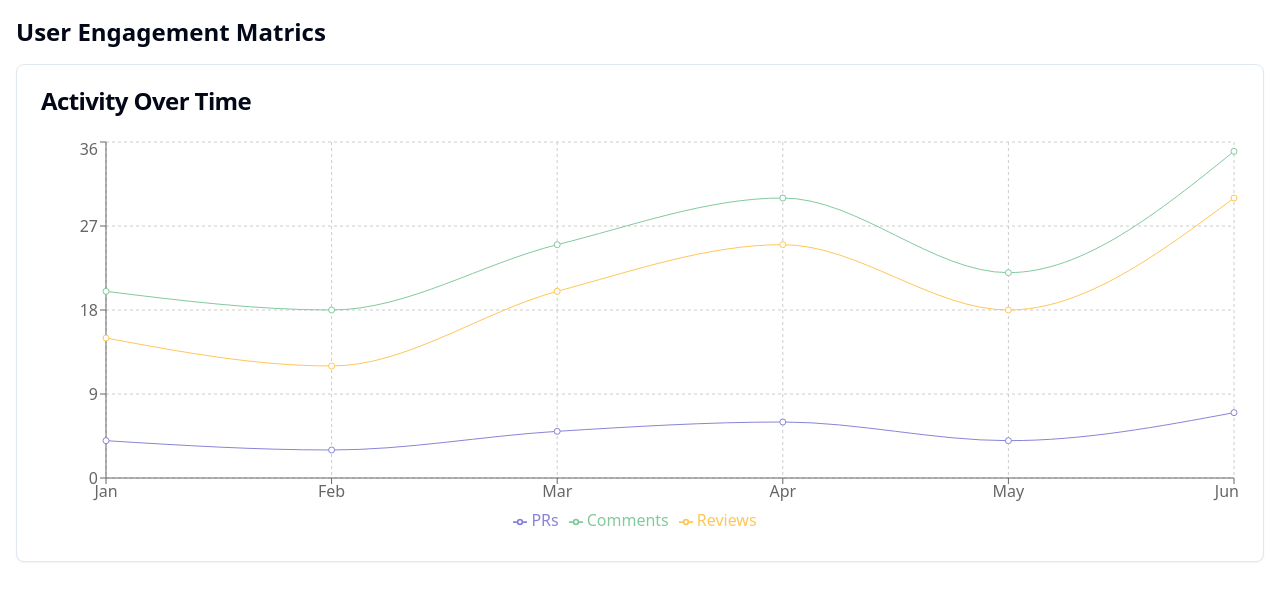
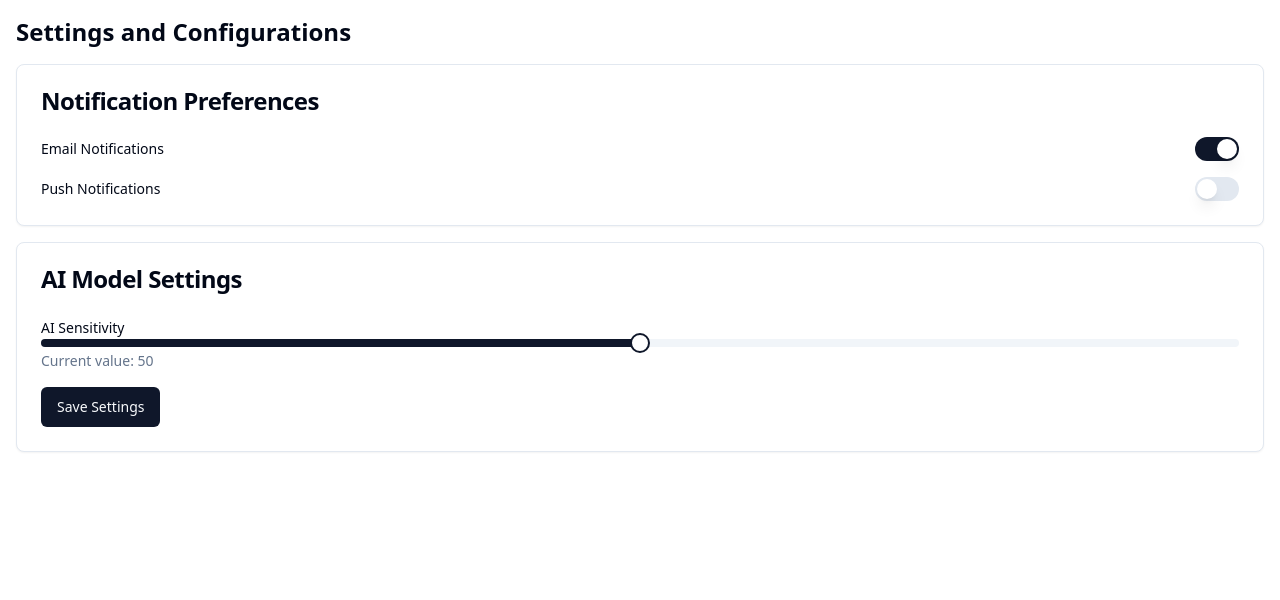
Before and after one commit to gitsurajkr/PR-Review-system, a React (Vite) app in the folder frontend/: page / in a window 1280 px wide. Shown: the top 600 px of the page. Built offline with nearby package versions, Linux system fonts and the light colour scheme.

Commit message:
added some components

```diff
--- a/frontend/package.json
+++ b/frontend/package.json
@@ -17,7 +17,10 @@
     "@mui/material": "^6.1.3",
     "@mui/styled-engine-sc": "^6.1.3",
     "@mui/x-charts": "^7.20.0",
+    "@radix-ui/react-label": "^2.1.0",
+    "@radix-ui/react-slider": "^1.2.1",
     "@radix-ui/react-slot": "^1.1.0",
+    "@radix-ui/react-switch": "^1.1.1",
     "class-variance-authority": "^0.7.0",
     "clsx": "^2.1.1",
     "lucide-react": "^0.451.0",
--- a/frontend/src/App.jsx
+++ b/frontend/src/App.jsx
@@ -5,6 +5,7 @@ import './App.css'
 import Dashboard from './Page/Dashboard/Dashboard'
 import PRsView from './Page/PRsView/PRsView'
 import Analytics  from './Page/Analytics/Analytics'
+import Setting from './Page/Setting/Setting'
 function App() {
 
   return (
@@ -20,7 +21,8 @@ function App() {
       {/* <PRInfo /> */}
       {/* <RecentActivities /> */}
       {/* <PRsView /> */}
-      <Analytics />
+      {/* <Analytics /> */}
+      <Setting />
     </>
   )
 }
--- /dev/null
+++ b/frontend/src/components/ui/label.jsx
@@ -0,0 +1,16 @@
+import * as React from "react"
+import * as LabelPrimitive from "@radix-ui/react-label"
+import { cva } from "class-variance-authority";
+
+import { cn } from "@/lib/utils"
+
+const labelVariants = cva(
+  "text-sm font-medium leading-none peer-disabled:cursor-not-allowed peer-disabled:opacity-70"
+)
+
+const Label = React.forwardRef(({ className, ...props }, ref) => (
+  <LabelPrimitive.Root ref={ref} className={cn(labelVariants(), className)} {...props} />
+))
+Label.displayName = LabelPrimitive.Root.displayName
+
+export { Label }
--- /dev/null
+++ b/frontend/src/components/ui/slider.jsx
@@ -0,0 +1,21 @@
+import * as React from "react"
+import * as SliderPrimitive from "@radix-ui/react-slider"
+
+import { cn } from "@/lib/utils"
+
+const Slider = React.forwardRef(({ className, ...props }, ref) => (
+  <SliderPrimitive.Root
+    ref={ref}
+    className={cn("relative flex w-full touch-none select-none items-center", className)}
+    {...props}>
+    <SliderPrimitive.Track
+      className="relative h-2 w-full grow overflow-hidden rounded-full bg-secondary">
+      <SliderPrimitive.Range className="absolute h-full bg-primary" />
+    </SliderPrimitive.Track>
+    <SliderPrimitive.Thumb
+      className="block h-5 w-5 rounded-full border-2 border-primary bg-background ring-offset-background transition-colors focus-visible:outline-none focus-visible:ring-2 focus-visible:ring-ring focus-visible:ring-offset-2 disabled:pointer-events-none disabled:opacity-50" />
+  </SliderPrimitive.Root>
+))
+Slider.displayName = SliderPrimitive.Root.displayName
+
+export { Slider }
--- /dev/null
+++ b/frontend/src/components/ui/switch.jsx
@@ -0,0 +1,22 @@
+import * as React from "react"
+import * as SwitchPrimitives from "@radix-ui/react-switch"
+
+import { cn } from "@/lib/utils"
+
+const Switch = React.forwardRef(({ className, ...props }, ref) => (
+  <SwitchPrimitives.Root
+    className={cn(
+      "peer inline-flex h-6 w-11 shrink-0 cursor-pointer items-center rounded-full border-2 border-transparent transition-colors focus-visible:outline-none focus-visible:ring-2 focus-visible:ring-ring focus-visible:ring-offset-2 focus-visible:ring-offset-background disabled:cursor-not-allowed disabled:opacity-50 data-[state=checked]:bg-primary data-[state=unchecked]:bg-input",
+      className
+    )}
+    {...props}
+    ref={ref}>
+    <SwitchPrimitives.Thumb
+      className={cn(
+        "pointer-events-none block h-5 w-5 rounded-full bg-background shadow-lg ring-0 transition-transform data-[state=checked]:translate-x-5 data-[state=unchecked]:translate-x-0"
+      )} />
+  </SwitchPrimitives.Root>
+))
+Switch.displayName = SwitchPrimitives.Root.displayName
+
+export { Switch }
```
Also changed, not shown: 1 other file (tests, documents, lock files or other folders).
